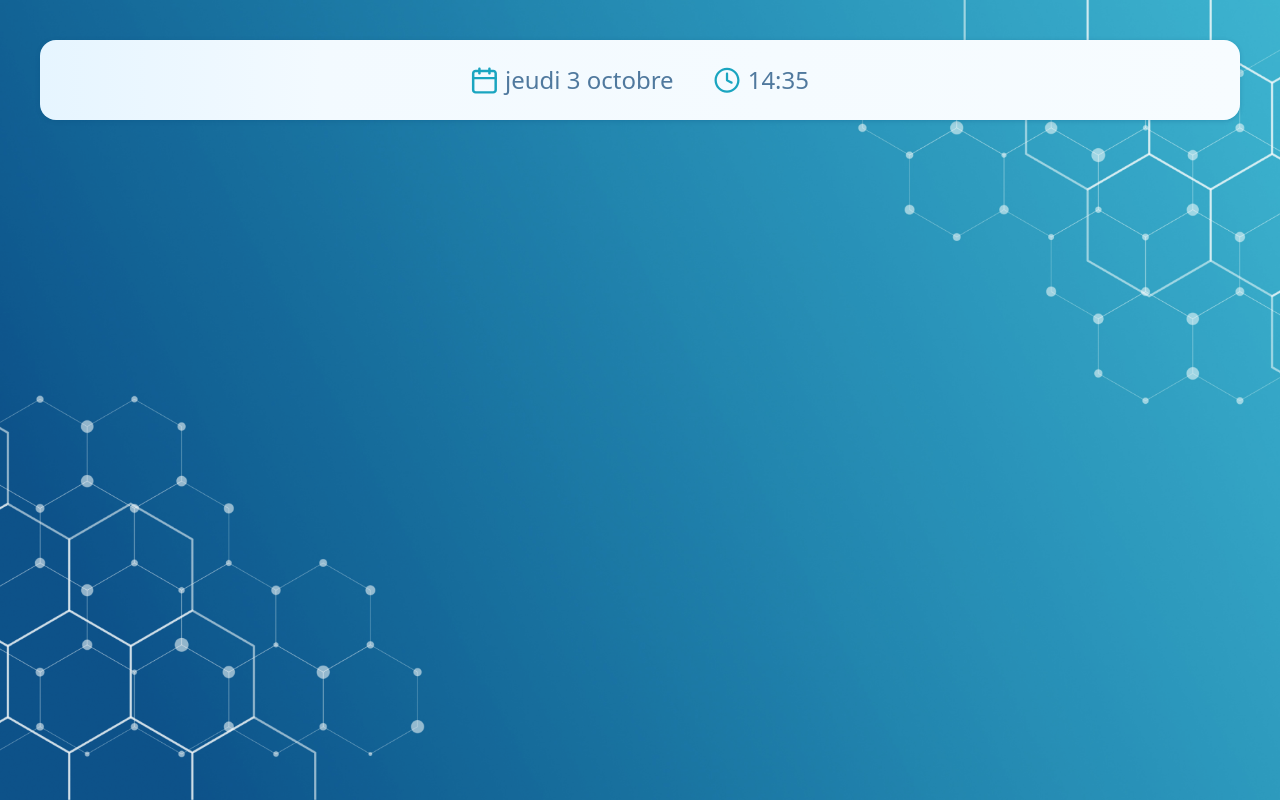
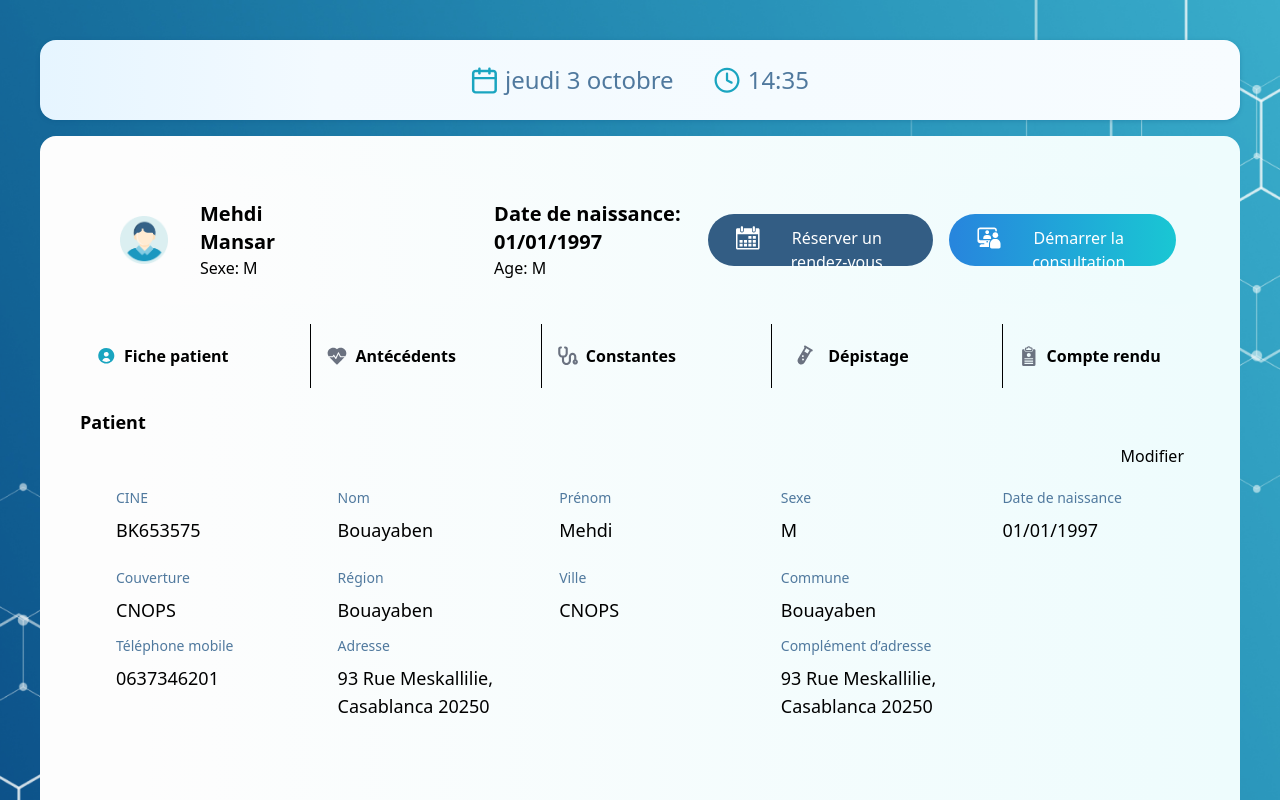
Before and after one commit to zakariacheknane/patient-management-technical-test, a React (Create React App) app: page /patient/1 in a window 1280 px wide. Shown: the top 800 px of the page. Built offline with nearby package versions, Linux system fonts and the light colour scheme.

Commit message:
add select by id with redux

```diff
--- a/src/App.tsx
+++ b/src/App.tsx
@@ -14,7 +14,7 @@ function App() {
         <Route path="/" element={<LoginPage />} />
         <Route path="/patients" element={<PatientList />} />
         <Route path="/addpatient" element={<AddFolder />} />
-        <Route path="/patient" element={<PatientProfile/>} />
+        <Route path="/patient/:id" element={<PatientProfile />} />
       </Routes>
     </Router>
     </div>
--- a/src/pages/AddFolder.tsx
+++ b/src/pages/AddFolder.tsx
@@ -50,6 +50,7 @@ const AddFolder: React.FC = () => {
     e.preventDefault();
 
     dispatch(addPatient({
+      id: Date.now().toString(),
       dateOpened: new Date().toLocaleDateString(),
       lastName: formData.lastName,
       firstName: formData.firstName,
--- a/src/pages/PatientList.tsx
+++ b/src/pages/PatientList.tsx
@@ -32,6 +32,10 @@ const PatientList: React.FC = () => {
   const handleInputChange = (e: React.ChangeEvent<HTMLInputElement>) => {
     setSearchQuery(e.target.value);
     setCurrentPage(1);
+  };
+
+  const handleRowClick = (patientId: string) => {
+    navigate(`/patient/${patientId}`);
   };
 
   const currentPatients = filteredPatients.slice(
@@ -77,9 +81,7 @@ const PatientList: React.FC = () => {
         </div>
       </div>
 
-      <div
-        className="overflow-x-auto border-2 border-steel-blue rounded-[10px] p-8 mt-4"
-      >
+      <div className="overflow-x-auto border-2 border-steel-blue rounded-[10px] p-8 mt-4">
         <table className="min-w-full table-auto">
           <thead>
             <tr className="w-full text-cyan items-center text-center">
@@ -98,7 +100,8 @@ const PatientList: React.FC = () => {
               currentPatients.map((patient, index) => (
                 <tr
                   key={index}
-                  className={`border-t font-Ubuntu font-bold text-[16px] text-steel-blue text-center ${
+                  onClick={() => handleRowClick(patient.id)}
+                  className={`cursor-pointer border-t font-Ubuntu font-bold text-[16px] text-steel-blue text-center ${
                     index % 2 === 0 ? "bg-[#50799E1C]" : "bg-transparent"
                   }`}
                 >
@@ -123,7 +126,6 @@ const PatientList: React.FC = () => {
         </table>
       </div>
 
-      {/* Pagination */}
       <div className="w-full bg-white flex justify-end mt-4">
         <div className="flex items-center">
           {Array.from({ length: totalPages }, (_, i) => (
--- a/src/pages/PatientProfile.tsx
+++ b/src/pages/PatientProfile.tsx
@@ -7,8 +7,21 @@ import coeurIcon from "../assets/icons/coeur.svg";
 import subtractIcon from "../assets/icons/Subtract.svg";
 import UserIcon from "../assets/icons/user-circle.svg";
 import consultationIcon from "../assets/icons/consultation.svg";
+import { useParams } from "react-router-dom";
+import { useSelector } from "react-redux";
+import { selectPatientById } from "../redux/patient/patientSlice";
 
 const PatientProfile: React.FC = () => {
+  const { id } = useParams<{ id: string }>();
+
+  const patient = useSelector(selectPatientById(id || ''));
+  if (!id) {
+    return <div>ID du patient non trouvé</div>;
+  }
+
+  if (!patient) {
+    return <div>Patient non trouvé</div>;
+  }
   return (
     <div className="min-h-screen bg-custom-gradient-div p-10 flex flex-col items-center w-full rounded-[16px] mt-4">
       <div className="flex w-full justify-between items-center  bg-custom-gradient-div rounded-[16px] p-6">
@@ -20,12 +33,12 @@ const PatientProfile: React.FC = () => {
           </div>
           <div className="space-x-48 flex ">
             <div>
-              <h2 className="text-xl font-semibold">Manal Mansar</h2>
-              <p className="text-gray-500">Sexe: Homme</p>
+              <h2 className="text-xl font-semibold">{patient.firstName} Mansar</h2>
+              <p className="text-gray-500">Sexe: {patient.gender}</p>
             </div>
             <div>
-              <h2 className="text-xl font-semibold">Manal Mansar</h2>
-              <p className="text-gray-500">Sexe: Homme</p>
+              <h2 className="text-xl font-semibold">Date de naissance: {patient.birthDate}</h2>
+              <p className="text-gray-500">Age: {patient.gender}</p>
             </div>
           </div>
         </div>
@@ -95,39 +108,39 @@ const PatientProfile: React.FC = () => {
         <div className="grid grid-cols-5 gap-6 mt-3 ml-9">
           <div className="col-span-1">
             <p className="text-sm text-steel-blue mb-2 font-medium">CINE</p>
-            <p className="text-lg">BK653575</p>
+            <p className="text-lg">{patient.idNumber}</p>
           </div>
           <div className="col-span-1">
             <p className="text-sm text-steel-blue mb-2 font-medium">Nom</p>
-            <p className="text-lg">Bouyaben Mehdi</p>
+            <p className="text-lg">{patient.lastName}</p>
+          </div>
+          <div className="col-span-1">
+            <p className="text-sm text-steel-blue mb-2 font-medium">Prénom</p>
+            <p className="text-lg">{patient.firstName}</p>
+          </div>
+          <div className="col-span-1">
+            <p className="text-sm text-steel-blue mb-2 font-medium">Sexe</p>
+            <p className="text-lg">{patient.gender}</p>
+          </div>
+          <div className="col-span-1">
+            <p className="text-sm text-steel-blue mb-2 font-medium">Date de naissance</p>
+            <p className="text-lg">{patient.birthDate}</p>
           </div>
           <div className="col-span-1">
             <p className="text-sm text-steel-blue mb-2 font-medium">Couverture</p>
-            <p className="text-lg">CNOPS</p>
+            <p className="text-lg">{patient.coverage}</p>
           </div>
           <div className="col-span-1">
             <p className="text-sm text-steel-blue mb-2 font-medium">Région</p>
-            <p className="text-lg">Casa-settat</p>
+            <p className="text-lg">{patient.lastName}</p>
           </div>
           <div className="col-span-1">
             <p className="text-sm text-steel-blue mb-2 font-medium">Ville</p>
-            <p className="text-lg">Casablanca</p>
+            <p className="text-lg">{patient.coverage}</p>
           </div>
           <div className="col-span-1">
             <p className="text-sm text-steel-blue mb-2 font-medium">Commune</p>
-            <p className="text-lg">Anfa</p>
-          </div>
-          <div className="col-span-1">
-            <p className="text-sm text-steel-blue mb-2 font-medium">Téléphone mobile</p>
-            <p className="text-lg">0637346201</p>
-          </div>
-          <div className="col-span-1">
-            <p className="text-sm text-steel-blue mb-2 font-medium">Adresse</p>
-            <p className="text-lg">93 Rue Meskallilie, Casablanca 20250</p>
-          </div>
-          <div className="col-span-1">
-            <p className="text-sm text-steel-blue mb-2 font-medium">Adresse</p>
-            <p className="text-lg">93 Rue Meskallilie, Casablanca 20250</p>
+            <p className="text-lg">{patient.lastName}</p>
           </div>
         </div>
 
@@ -143,7 +156,7 @@ const PatientProfile: React.FC = () => {
           </div>
           <div className="col-span-1"></div>
           <div className="col-span-1">
-            <p className="text-sm text-steel-blue mb-2 font-medium">Adresse</p>
+            <p className="text-sm text-steel-blue mb-2 font-medium">Complément d’adresse</p>
             <p className="text-lg">93 Rue Meskallilie, Casablanca 20250</p>
           </div>
           <div className="col-span-1"></div>
--- a/src/redux/patient/patientSlice.ts
+++ b/src/redux/patient/patientSlice.ts
@@ -1,6 +1,7 @@
-import { createSlice, PayloadAction } from '@reduxjs/toolkit';
+import { createSlice, PayloadAction } from "@reduxjs/toolkit";
 
 interface Patient {
+  id: string;
   dateOpened: string;
   lastName: string;
   firstName: string;
@@ -18,6 +19,7 @@ interface PatientState {
 const initialState: PatientState = {
   patients: [
     {
+      id: "1",
       dateOpened: "05/12/2023",
       lastName: "Bouayaben",
       firstName: "Mehdi",
@@ -28,6 +30,7 @@ const initialState: PatientState = {
       lastUpdate: "05/12/2023 12:45",
     },
     {
+      id: "2",
       dateOpened: "05/12/2023",
       lastName: "Cherkaoui",
       firstName: "Mehdi",
@@ -38,6 +41,7 @@ const initialState: PatientState = {
       lastUpdate: "05/12/2023 12:45",
     },
     {
+      id: "3",
       dateOpened: "05/12/2023",
       lastName: "Mohtadi",
       firstName: "Amina",
@@ -48,6 +52,7 @@ const initialState: PatientState = {
       lastUpdate: "05/12/2023 12:45",
     },
     {
+      id: "4",
       dateOpened: "05/12/2023",
       lastName: "Lakhdar",
       firstName: "Karim",
@@ -58,6 +63,7 @@ const initialState: PatientState = {
       lastUpdate: "05/12/2023 12:45",
     },
     {
+      id: "5",
       dateOpened: "05/12/2023",
       lastName: "Sbai",
       firstName: "Yassine",
@@ -68,6 +74,7 @@ const initialState: PatientState = {
       lastUpdate: "05/12/2023 12:45",
     },
     {
+      id: "6",
       dateOpened: "05/12/2023",
       lastName: "Ait Taleb",
       firstName: "Asmaa",
@@ -78,6 +85,7 @@ const initialState: PatientState = {
       lastUpdate: "05/12/2023 12:45",
     },
     {
+      id: "7",
       dateOpened: "05/12/2023",
       lastName: "Ait Taleb",
       firstName: "Asmaa",
@@ -88,6 +96,7 @@ const initialState: PatientState = {
       lastUpdate: "05/12/2023 12:45",
     },
     {
+      id: "8",
       dateOpened: "05/12/2023",
       lastName: "Bouayaben",
       firstName: "Mehdi",
@@ -98,6 +107,7 @@ const initialState: PatientState = {
       lastUpdate: "05/12/2023 12:45",
     },
     {
+      id: "9",
       dateOpened: "05/12/2023",
       lastName: "Cherkaoui",
       firstName: "Mehdi",
@@ -108,6 +118,7 @@ const initialState: PatientState = {
       lastUpdate: "05/12/2023 12:45",
     },
     {
+      id: "10",
       dateOpened: "05/12/2023",
       lastName: "Mohtadi",
       firstName: "Amina",
@@ -118,6 +129,7 @@ const initialState: PatientState = {
       lastUpdate: "05/12/2023 12:45",
     },
     {
+      id: "11",
       dateOpened: "05/12/2023",
       lastName: "Lakhdar",
       firstName: "Karim",
@@ -128,6 +140,7 @@ const initialState: PatientState = {
       lastUpdate: "05/12/2023 12:45",
     },
     {
+      id: "12",
       dateOpened: "05/12/2023",
       lastName: "Sbai",
       firstName: "Yassine",
@@ -137,12 +150,11 @@ const initialState: PatientState = {
       coverage: "CNOPS",
       lastUpdate: "05/12/2023 12:45",
     },
-
   ],
 };
 
 const patientSlice = createSlice({
-  name: 'patients',
+  name: "patients",
   initialState,
   reducers: {
     addPatient: (state, action: PayloadAction<Patient>) => {
@@ -150,7 +162,11 @@ const patientSlice = createSlice({
     },
   },
 });
-export const { addPatient} = patientSlice.actions;
-export const selectPatients = (state: { patients: PatientState }) => state.patients.patients;
+
+export const { addPatient } = patientSlice.actions;
+export const selectPatients = (state: { patients: PatientState }) =>
+  state.patients.patients;
+export const selectPatientById = (id: string) => (state: { patients: PatientState }) =>
+  state.patients.patients.find(patient => patient.id === id);
 
 export default patientSlice.reducer;
```
Lines whose indentation alone changed are shown as unchanged.
